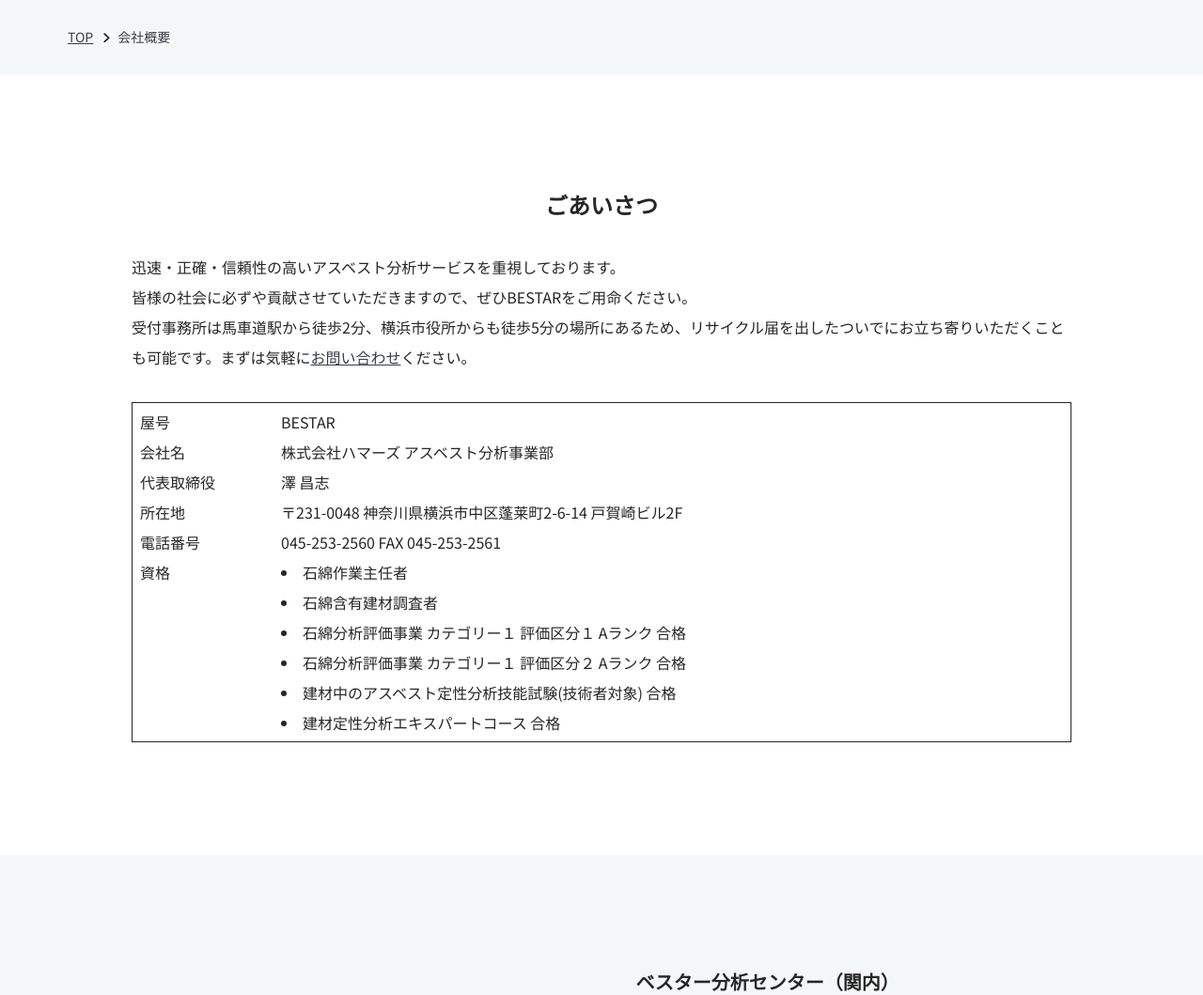
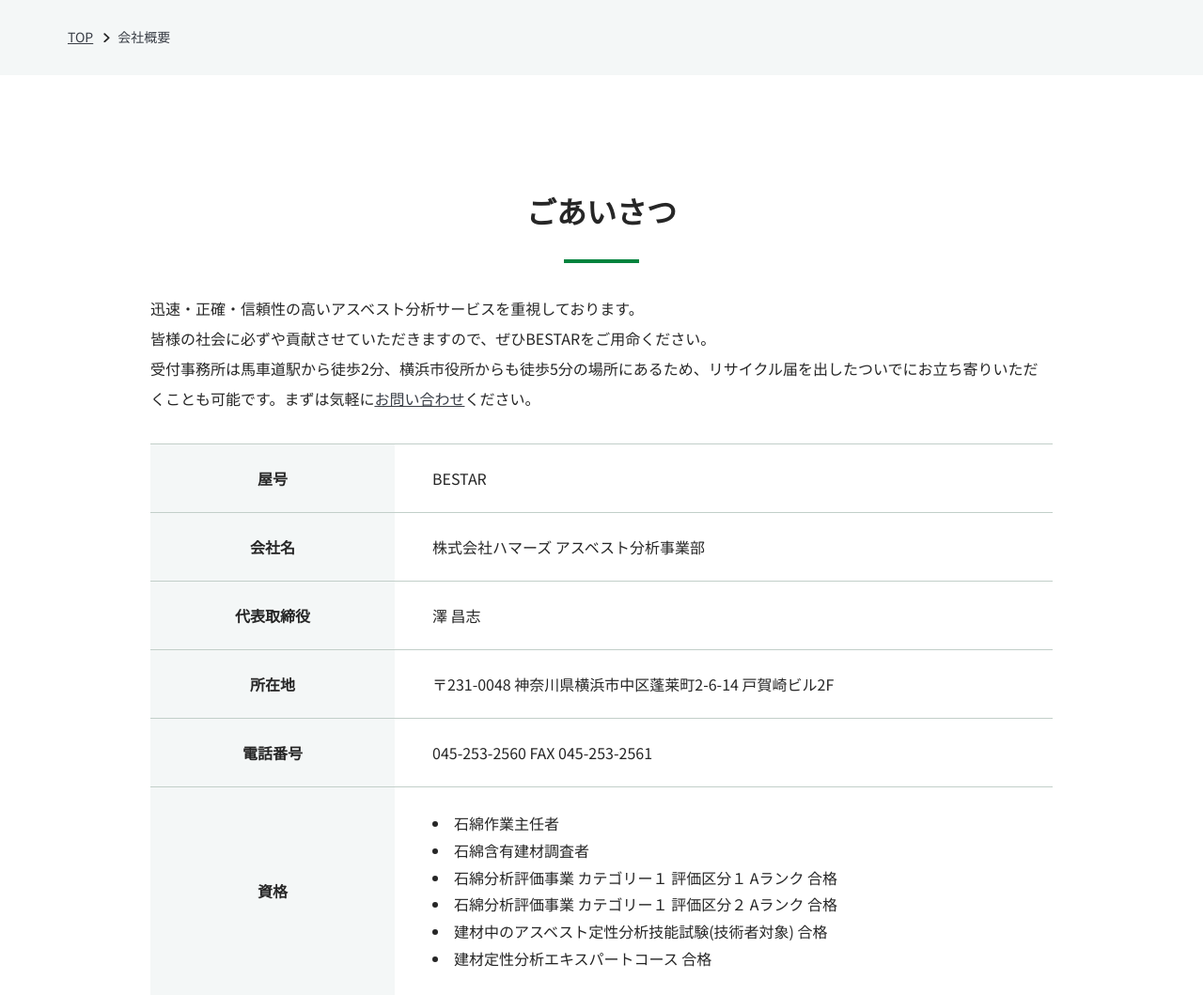
Before and after one commit to I-BIS-dev/hammers_corporate-site, a PHP site: page /company/ in a window 1280 px wide. Shown: the part 366-1425 px from the top of the page at 94% size. Run offline with PHP 8.4, Linux system fonts and the light colour scheme; grey boxes are pictures that could not be loaded.

Commit message:
テーブル作成（レスポンシブ未着手）

```diff
--- a/assets/scss/layout/_company.scss
+++ b/assets/scss/layout/_company.scss
@@ -131,10 +131,23 @@
       }
 
       .l-greeting__ttl {
-        font-size: 24px;
+        font-size: 32px;
         font-weight: bold;
         text-align: center;
         padding: 0 16px 32px;
+        position: relative;
+        margin-bottom: 1em;
+        &::before {
+          content: "";
+          position: absolute;
+          bottom: 0;
+          width: 80px;
+          height: 4px;
+          left: 50%;
+          -webkit-transform: translateX(-50%);
+          transform: translateX(-50%);
+          background-color: $main-color;
+        }
         @include mq(sp) {
           font-size: 20px;
           padding: 0 8px 24px;
@@ -143,6 +156,8 @@
 
       .l-greeting__description {
         line-height: 200%;
+        max-width: 960px;
+        margin: 0 auto;
         @include mq(sp) {
           line-height: 170%;
         }
@@ -156,29 +171,50 @@
     }
 
     .l-table-area {
-      border: 1px solid $black;
-      padding: 8px 8px;
+      max-width: 960px;
+      margin: 0 auto;
 
       .l-table {
         display: flex;
+        border-top: 1px solid #c2cfc9;
+        &:last-child {
+          border-bottom: 1px solid #c2cfc9;
+        }
 
+        .l-table-ttl__box {
+          width: 260px;
+          background-color: #f4f7f7;
+          display: flex;
+          justify-content: center; /* 左右中央に寄せる */
+          align-items: center;
           .l-table-ttl {
-          min-width: 150px;
-          padding-bottom: 8px;
+            padding: 24px 0;
+            font-weight: bold;
+            text-align: center;
+
+            min-width: 260px;
             @include mq(sp) {
               min-width: 110px;
               padding-bottom: 10px;
             }
           }
+        }
+
+        .l-table-data__box {
+          width: 100%;
 
           .l-table-data {
-          padding-bottom: 8px;
-          &:last-child {
-            padding-bottom: 0;
+            padding: 24px 24px 24px 40px;
+
+            &.--list {
+              padding: 0;
             }
             &.--item {
               list-style-type: disc;
               list-style-position: inside;
+              padding: 0;
+              line-height: 180%;
+            }
           }
         }
       }
--- a/company/index.html
+++ b/company/index.html
@@ -82,27 +82,50 @@
         </div>
         <div class="l-table-area a--fadeIn">
           <dl class="l-table">
+            <div class="l-table-ttl__box">
               <dt class="l-table-ttl">屋号</dt>
+            </div>
+            <div class="l-table-data__box">
               <dd class="l-table-data">BESTAR</dd>
+            </div>
           </dl>
           <dl class="l-table">
+            <div class="l-table-ttl__box">
               <dt class="l-table-ttl">会社名</dt>
+            </div>
+            <div class="l-table-data__box">
               <dd class="l-table-data">株式会社ハマーズ アスベスト分析事業部</dd>
+            </div>
           </dl>
           <dl class="l-table">
+            <div class="l-table-ttl__box">
               <dt class="l-table-ttl">代表取締役</dt>
+            </div>
+            <div class="l-table-data__box">
               <dd class="l-table-data">澤 昌志</dd>
+            </div>
           </dl>
           <dl class="l-table">
+            <div class="l-table-ttl__box">
               <dt class="l-table-ttl">所在地</dt>
+            </div>
+            <div class="l-table-data__box">
               <dd class="l-table-data">〒231-0048 神奈川県横浜市中区蓬莱町2-6-14 戸賀崎ビル2F</dd>
+            </div>
           </dl>
           <dl class="l-table">
+            <div class="l-table-ttl__box">
               <dt class="l-table-ttl">電話番号</dt>
+            </div>
+            <div class="l-table-data__box">
               <dd class="l-table-data">045-253-2560 FAX 045-253-2561</dd>
+            </div>
           </dl>
           <dl class="l-table">
+            <div class="l-table-ttl__box">
               <dt class="l-table-ttl">資格</dt>
+            </div>
+            <div class="l-table-data__box">
               <dd class="l-table-data">
                 <ul class="l-table-data --list">
                   <li class="l-table-data --item">石綿作業主任者</li>
@@ -113,6 +136,7 @@
                   <li class="l-table-data --item">建材定性分析エキスパートコース 合格</li>
                 </ul>
               </dd>
+            </div>
           </dl>
         </div>
       </div>
```
Also changed, not shown: css/common.css. Lines whose indentation alone changed are shown as unchanged.
